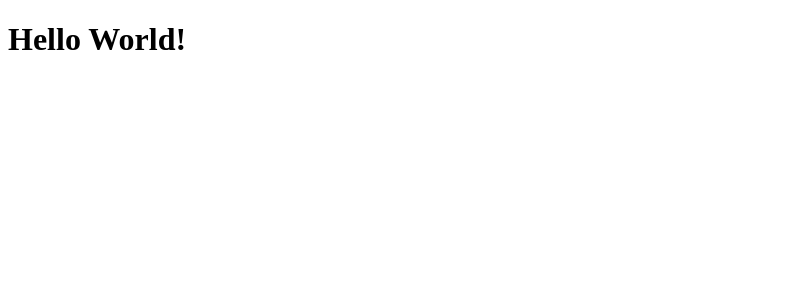
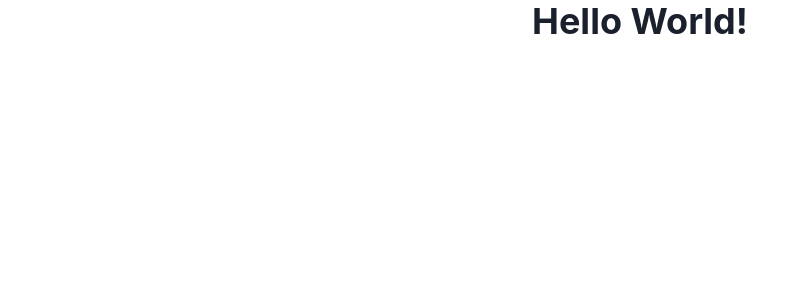
Before and after one commit to arrudadev/ignite-reactjs-worldtrip, a Next.js app: page / in a window 1280 px wide. Shown: the top 300 px of the page, without its empty margins (0-800 px from the left). Built offline with nearby package versions, Linux system fonts and the light colour scheme.

Commit message:
chore: setup chakra ui

```diff
--- a/package.json
+++ b/package.json
@@ -10,6 +10,10 @@
     "prepare": "husky install"
   },
   "dependencies": {
+    "@chakra-ui/react": "^1.6.7",
+    "@emotion/react": "^11",
+    "@emotion/styled": "^11",
+    "framer-motion": "^4",
     "next": "11.1.2",
     "react": "17.0.2",
     "react-dom": "17.0.2"
--- a/src/pages/_app.tsx
+++ b/src/pages/_app.tsx
@@ -1,7 +1,13 @@
 import { AppProps } from 'next/app';
 
+import { ChakraProvider } from '@chakra-ui/react';
+
 function MyApp({ Component, pageProps }: AppProps) {
-  return <Component {...pageProps} />;
+  return (
+    <ChakraProvider>
+      <Component {...pageProps} />
+    </ChakraProvider>
+  );
 }
 
 export default MyApp;
--- a/src/pages/index.tsx
+++ b/src/pages/index.tsx
@@ -1,3 +1,9 @@
+import { Flex, Heading } from '@chakra-ui/react';
+
 export default function Home() {
-  return <h1>Hello World!</h1>;
+  return (
+    <Flex justifyContent="center" alignItems="center">
+      <Heading>Hello World!</Heading>
+    </Flex>
+  );
 }
```
Also changed, not shown: 1 other file (tests, documents, lock files or other folders).
